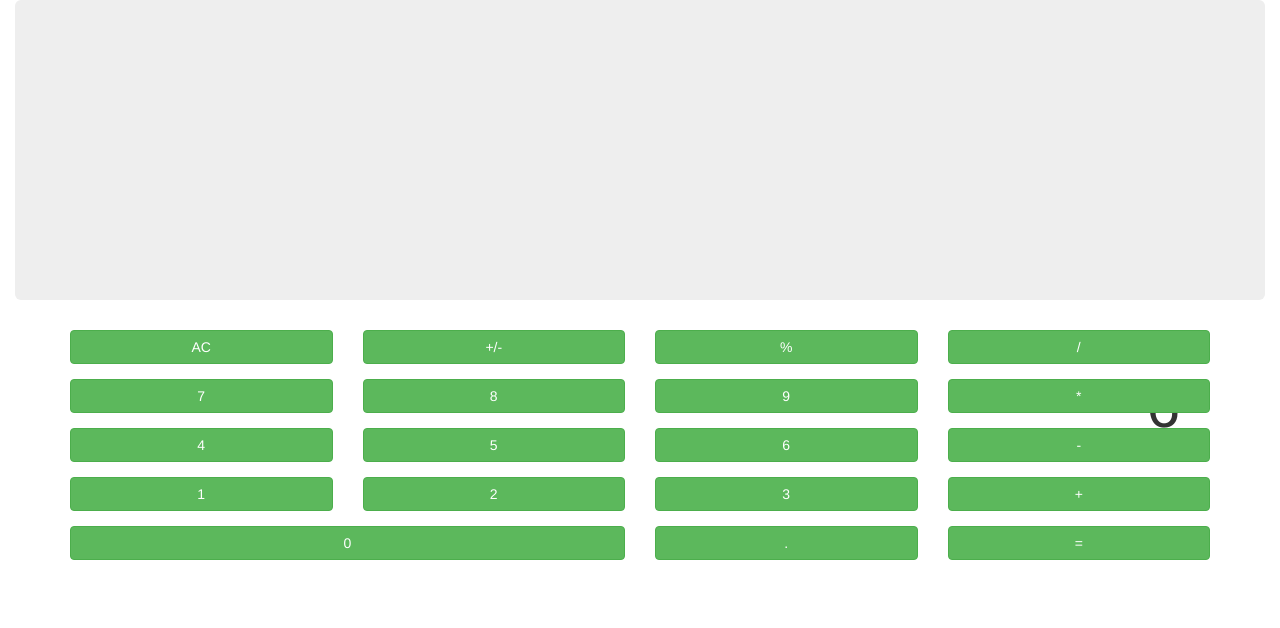
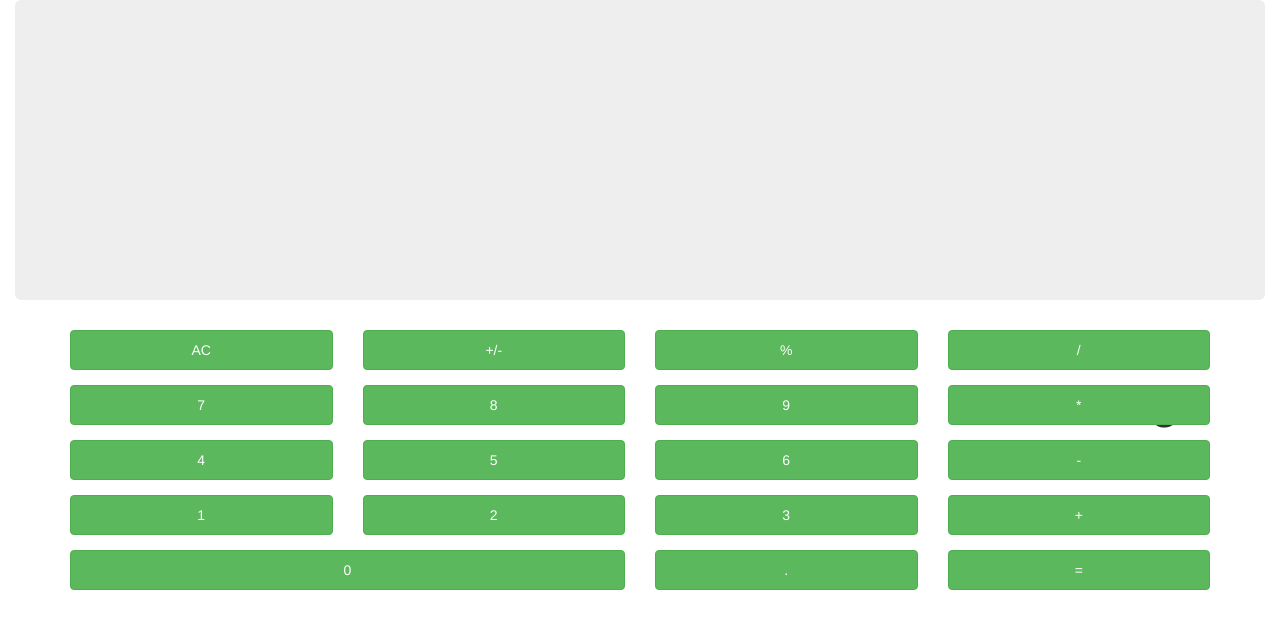
Before and after one commit to SankalpDeshpande/SimpleCalculator2, a React (Create React App) app: page / in a window 1280 px wide. Shown: the top 628 px of the page. Built offline with nearby package versions, Linux system fonts and the light colour scheme.

Commit message:
first commit2

```diff
--- a/src/display/display.css
+++ b/src/display/display.css
@@ -18,6 +18,7 @@
     font-size: 16px;
     cursor: pointer;
     text-align: center;
+    height: 40px;
   }
 
 .jumbotron {
```
